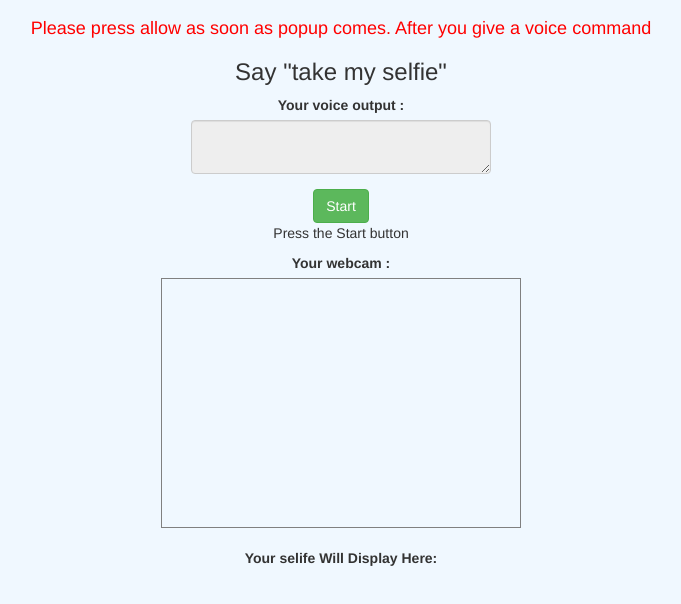
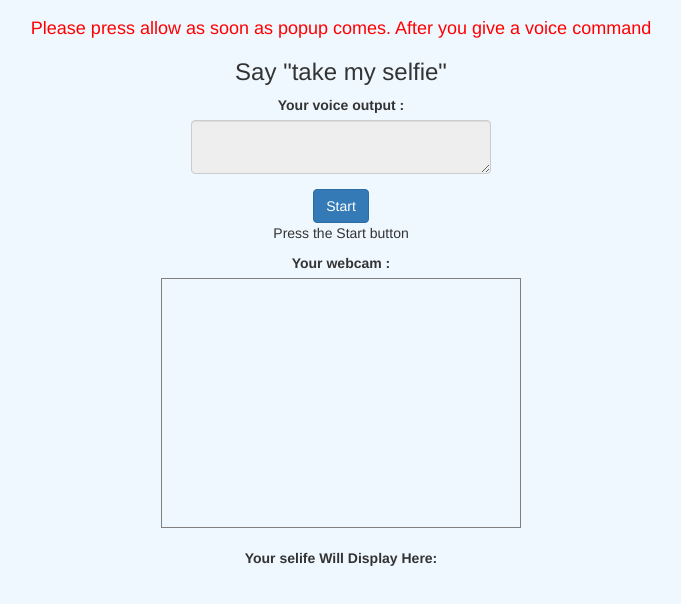
Before and after one commit to PK15298/Selfie-App-Student-code, a plain HTML site: page index.html in a window 1280 px wide. Shown: the part 142-746 px from the top of the page, without its empty margins (299-980 px from the left). Drawn offline with nearby package versions, Linux system fonts and the light colour scheme; a script that the page names is missing.

Commit message:
Update index.html

```diff
--- a/index.html
+++ b/index.html
@@ -1,3 +1,4 @@
+
 <html>
     <head>
        <title>My Selfie App</title>
@@ -7,6 +8,7 @@
 <script src="https://maxcdn.bootstrapcdn.com/bootstrap/3.4.0/js/bootstrap.min.js"></script>
 
 <link href="style.css" rel="stylesheet">
+
 <script src="https://cdnjs.cloudflare.com/ajax/libs/webcamjs/1.0.26/webcam.js"></script>
 
 </head>
@@ -16,23 +18,18 @@
     <center>
         <a href="" id="link" download="MySelfie.png"></a>
         <h1>Voice Selfie App
-
-            <img id="logo_img" src="selfie.jpeg">
-
+        <img id="logo_img" src="selfie.jpeg">
         </h1>
         <hr>
         <h4 style="color:red;">Please press allow as soon as popup comes. After you give a voice command</h4>
 
         <div class="form-group">
-            <h3>Say "take my  selfie"</h3>
-          <label>Your voice output : </label>
-
-          <textarea class="form-control" id="textbox" readonly="true"></textarea>
-
+        <h3>Say "take my selfie"</h3>
+        <label>Your voice output : </label>
+        <textarea class="form-control" id="textbox" readonly="true"></textarea>
         </div>
 
-        <button class="btn btn-success" onclick="start()">Start</button>
-
+        <button class="btn btn-primary" onclick="start()">Start</button>
         <p>Press the Start button</p>
 
         <label>Your webcam : </label>
@@ -41,9 +38,7 @@
         <br>
 
         <label>Your selife Will Display Here: </label>
-
-        <div id="result"></div>
-
+        <div id="result" ></div>
     </center>
     </div>
 
```
